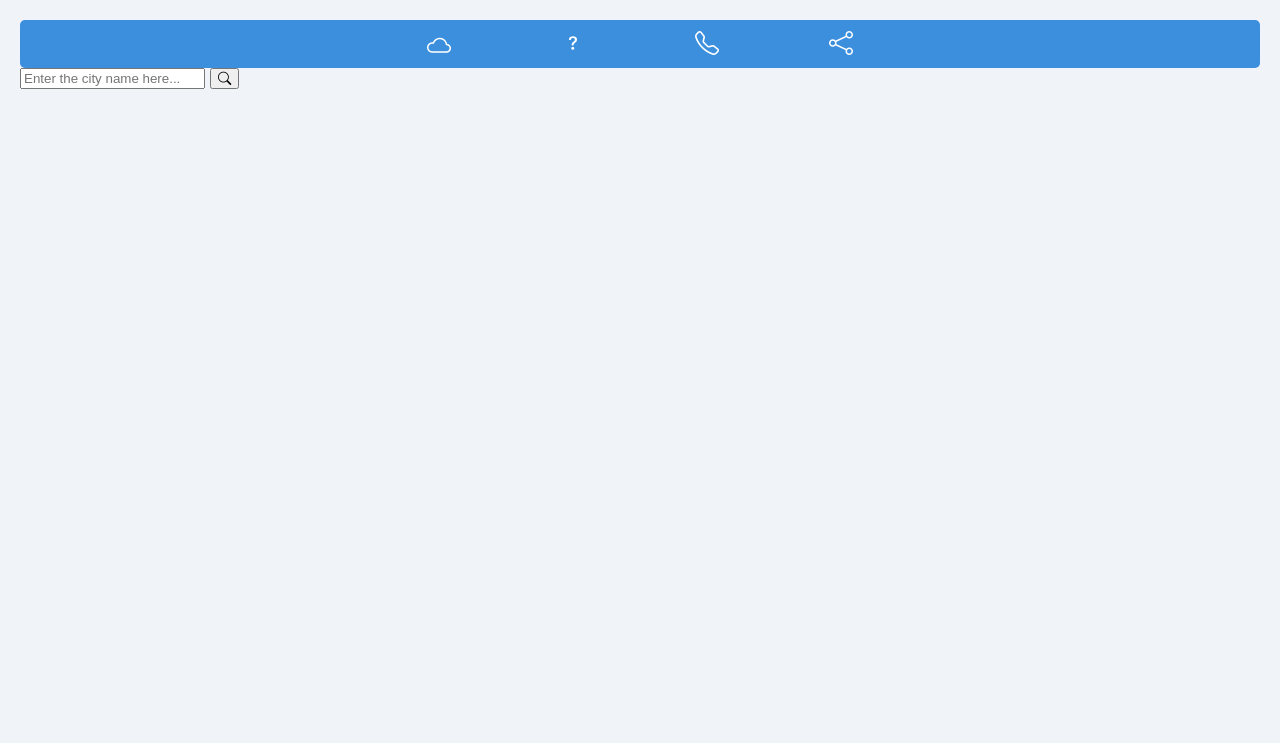
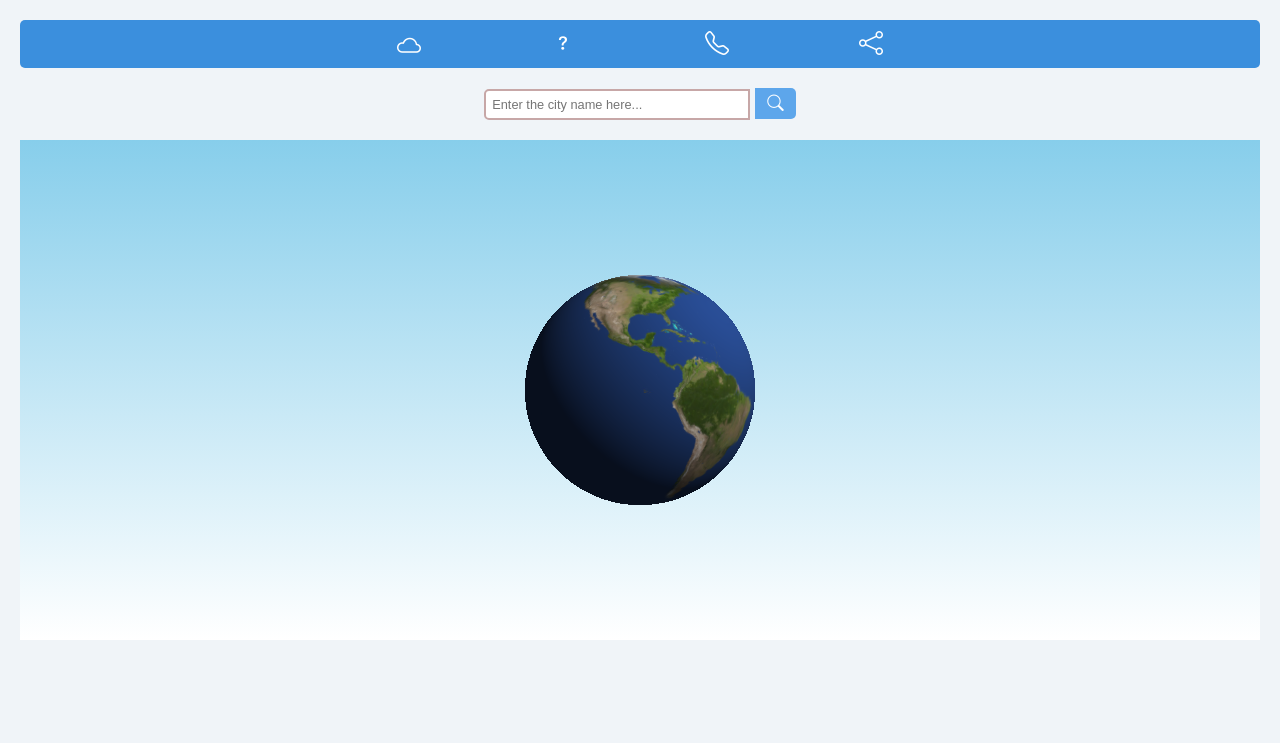
Before and after one commit to gaurab7/weatherAPI, a website: page public/index.html in a window 1280 px wide. Drawn offline with nearby package versions, Linux system fonts and the light colour scheme; animation ran at ten frames a second.

Commit message:
added globe

```diff
--- /dev/null
+++ b/public/globe.js
@@ -0,0 +1,55 @@
+
+
+document.addEventListener('DOMContentLoaded', ()=>{
+        //basic scene setup--THREE.js documentation
+    const scene = new THREE.Scene()//where we place the objects
+    const camera = new THREE.PerspectiveCamera(75, window.innerWidth/window.innerHeight, 0.1, 1000)//how we view the scene
+    const renderer = new THREE.WebGLRenderer({alpha: true})//renders the scene for us
+
+    scene.background = null//makes background transparent
+
+    //renderer setup
+    const globeContainer = document.getElementById('globe-container')
+    renderer.setSize(globeContainer.clientWidth, globeContainer.clientHeight)//fit THREE inside the container only
+    camera.aspect = globeContainer.clientWidth / globeContainer.clientHeight//update camera aspect ratio to fit inside container
+    camera.updateProjectionMatrix()//update the camera with new aspect ratio
+    globeContainer.appendChild(renderer.domElement)//append the renderer to the container .i.e show the scene inside the container
+
+
+
+    // Earth geometry & material
+    const geometry = new THREE.SphereGeometry(1, 64, 64)//(width, height, widthSegments(vertical slices--more=smoother), heightSegments)
+    const timeCheck = new Date().getHours()//gives 0-23hours
+    let texture
+    if(timeCheck>=6 && timeCheck<=18){
+        texture = new THREE.TextureLoader().load('/assets/earthDay.jpg')//loads an image to be used as texture
+        globeContainer.style.background = 'linear-gradient(to bottom, #87CEEB, #ffffff)'//day gradient background
+    }
+    else{
+        texture = new THREE.TextureLoader().load('/assets/earthNight.jpg')//loads an image to be used as texture
+        globeContainer.style.background = 'linear-gradient(to bottom, #0f2027, #203a43, #2c5364)'//night gradient background
+    }
+    const material = new THREE.MeshStandardMaterial({ map: texture })//material with texture--reflects light
+    const earth = new THREE.Mesh(geometry, material)//actual object combining geometry and material
+    scene.add(earth)//add earth to the scene
+
+    // Lighting from a single direction
+    const light = new THREE.PointLight(0xffffff, 1)//white light, intensity=1
+    light.position.set(5,5,5)//position the light source
+    scene.add(light)//add light to the scene
+    scene.add(new THREE.AmbientLight(0x404040))//ambient light--soft light from all directions
+
+    // Position camera
+    camera.position.z = 3//camera 3 units away from the origin(0,0,0) where the earth is present
+
+
+    // rotation animation
+    function rotation() {
+        requestAnimationFrame(rotation)//calls the function again and again--creates a loop
+        earth.rotation.y += 0.001//rotate earth on the y-axis like a real earth
+        renderer.render(scene, camera)//renders the scene from the perspective of the camera
+    }
+
+    rotation()
+
+})
--- a/public/index.html
+++ b/public/index.html
@@ -17,16 +17,22 @@
             <li><a href=""><i class="bi bi-share"></i></a></li>
         </ul>
     </nav>
-    <section class="search-section">
-        <form id="weather-form">
+    <section class="search-container">
+        <form id="city">
             <input type="text" id="city-input" placeholder="Enter the city name here..." required>
-            <button type="submit">
+            <button type="submit" id="search-button">
                 <i class="bi bi-search"></i>
             </button>
-        </form>
+        </form><br>
+    </section>
+    <div class="container">
         <div id="weather-result"></div>
-    <div class="container">
-
+        <div id="globe-container">
+            <!--The globe will be rendered here using JS-->
+        </div>
     </div>
+    <!--Three.js is a js library to render the globe-->
+    <script src="https://cdnjs.cloudflare.com/ajax/libs/three.js/r134/three.min.js"></script>
+    <script type="module" src="globe.js"></script><!--using ES module not classic JS-->
 </body>
 </html>
--- a/public/style.css
+++ b/public/style.css
@@ -5,7 +5,7 @@ body{
     padding: 20px;
 }
 
-.navbar{
+.navbar {
     display: flex;
     justify-content: center;
     align-items: center;
@@ -15,25 +15,91 @@ body{
     border-radius: 5px;
 }
 
-.nav-links{
+.nav-links {
     list-style: none;
     display: flex;
     margin: 0;
     padding: 0;
+    gap: 40px;
 }
 
-.nav-links li a{
+.nav-links li a {
     color: white;
     text-decoration: none;
     font-size: 1.5rem;
-    margin: 2 15px;
-    padding: 5px 50px;
-    border: 5px solid transparent;
-    transition: background-color 0.3s ease, color 0.3s ease;
+    padding: 8px 15px;
+    margin: 0 30px;
+    border-radius: 5px; /* smooth corners */
+    transition: background-color 0.3s ease, color 0.3s ease, transform 0.2s ease;
 }
 
-.nav-links li a:hover{
+.nav-links li a:hover {
     background-color: #9dbace;
     color: #425c85;
-    transform: scale(5);
+    padding: 12px 12px; /* slightly larger padding */
+    transform: scale(1.2); /* subtle grow effect */
 }
+
+
+.search-container{
+    display: flex;
+    justify-content: center;
+    margin-top: 20px;
+    border: 5px;
+}
+
+#city-input{
+    width: 250px;
+    padding: 6px;
+    font-size: 0.8rem;
+    border: 2px solid #c7a7a7;
+    border-radius: 5px 0 0 5px;
+    outline: none;
+}
+
+#search-button{
+    padding: 6px 12px;
+    font-size: 1.03rem;
+    border: none;
+    background-color: #5da6eb;
+    color: white;
+    border-radius: 0 5px 5px 0;
+    cursor: pointer;
+    transition: background-color 0.3s ease;
+}
+
+#search-button:hover{
+    background-color: #889faf;
+    color: #425c85;
+    transform: scale(1.1);
+}
+
+.container{
+    display: flex;
+    flex-direction: column;
+    align-items: center;
+    width: 100%;
+    height: 600px;
+    margin-top: 20px;
+}
+
+#globe-container{
+    display: flex;
+    justify-content: center;
+    width: 100%;
+    height: 500px;
+}
+
+
+
+@media (max-width: 768px) {
+
+    .nav-links li a {
+        font-size: 1.2rem;
+        padding: 10px;
+    }
+
+    .container, #globe-container {
+        flex-direction: column;
+    }
+}
```
Also changed, not shown: package.json (+7 -3 lines), src/routes/publicRoutes.js (added, +22 -0 lines), src/server.js (+16 -0 lines), public/assets/earthDay.jpg (added), public/assets/earthNight.jpg (added), 2 other files.
